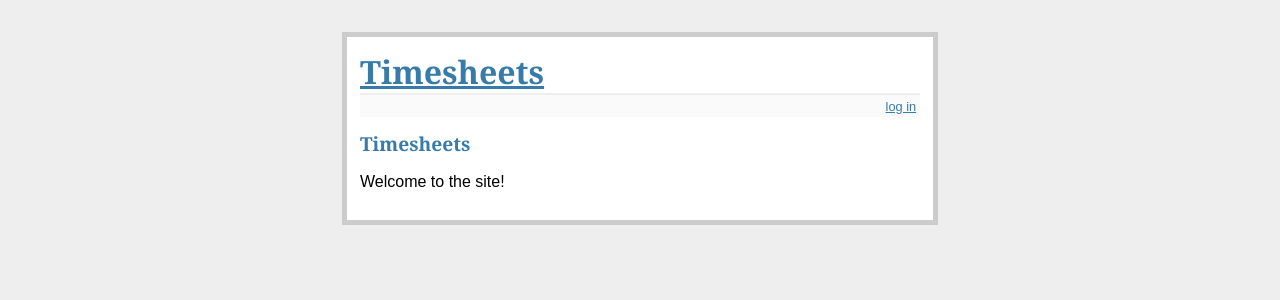
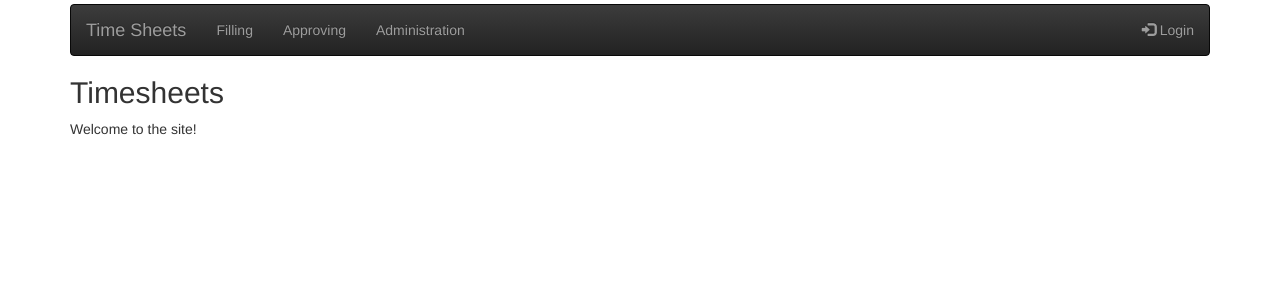
Before and after one commit to nad2000/Flask-Timesheets, a Python web app: template templates/empty.html in a window 1280 px wide. Shown: the top 300 px of the page. Run offline with Jinja, Linux system fonts and the light colour scheme; the template is opened without the code that fills it, so the values that code supplies are empty; some libraries are stand-ins or nearby versions.

Commit message:
set up base template

```diff
--- a/__init__.py
+++ b/__init__.py
@@ -57,6 +57,10 @@ if app.debug:
     logger.setLevel(logging.DEBUG)
     logger.addHandler(logging.StreamHandler())
 
+    from flask_debugtoolbar import DebugToolbarExtension
+    toolbar = DebugToolbarExtension(app)
+
+
 class DateConverter(BaseConverter):
     """
     Date value converter from a string formated as "YYYY-MM-DD"
--- a/models.py
+++ b/models.py
@@ -28,7 +28,7 @@ class Role(db.Model, RoleMixin):
     description = TextField(null=True)
 
     class Meta:
-        table_alias = 'c'
+        table_alias = 'r'
 
 class User(db.Model, UserMixin):
     username = CharField(unique=True, index=True)
--- a/settings.py
+++ b/settings.py
@@ -3,7 +3,8 @@ import os
 SECRET_KEY = 'p3-9ug8e6jyg%j-)4n36yethsthdud705k#5=86w=x&4mizw89'
 DEBUG = True
 DATABASE = "sqlite:///timesheet.db"
-POSTS_PER_PAGE = 5
+
+DEBUG_TB_INTERCEPT_REDIRECTS = False
 
 
 # Flask-Security config
--- a/templates/approve.html
+++ b/templates/approve.html
@@ -1,5 +1,5 @@
-{% extends "layout.html" %}
-{% block body %}
+{% extends "base.html" %}
+{% block content %}
   <h2>Timesheets</h2>
   <p>Welcome to the site!</p>
   <!-- filling the timesheets -->
--- /dev/null
+++ b/templates/base.html
@@ -0,0 +1,69 @@
+{% import 'includes/_macros.html' as macros with context -%}
+<!DOCTYPE html>
+<html>
+  <head>
+    <title>{% block title %}{% endblock %}</title>
+    {% block head_meta %}
+        <meta charset="UTF-8">
+        <meta charset="UTF-8">
+        <meta http-equiv="X-UA-Compatible" content="IE=edge,chrome=1">
+        <meta name="viewport" content="width=device-width, initial-scale=1.0">
+        <meta name="description" content="">
+        <meta name="author" content="Radomirs Cirskis <nad2000 A T gmail D O T com>">
+    {% endblock %}
+	<link rel="stylesheet" href="https://maxcdn.bootstrapcdn.com/bootstrap/3.3.6/css/bootstrap.min.css" integrity="sha384-1q8mTJOASx8j1Au+a5WDVnPi2lkFfwwEAa8hDDdjZlpLegxhjVME1fgjWPGmkzs7" crossorigin="anonymous">
+	<link rel="stylesheet" href="https://maxcdn.bootstrapcdn.com/bootstrap/3.3.6/css/bootstrap-theme.min.css" integrity="sha384-fLW2N01lMqjakBkx3l/M9EahuwpSfeNvV63J5ezn3uZzapT0u7EYsXMjQV+0En5r" crossorigin="anonymous">
+	<style>body {padding-top: 4px;}</style>
+  </head>
+  <body>
+    {% block page_body %}
+    <div class="container">
+      <nav class="navbar navbar-inverse" role="navigation">
+		<div class="container-fluid">
+			<div class="navbar-header">
+			  <button type="button" class="navbar-toggle" data-toggle="collapse" d
+					ata-target="#app-navbar">
+				<span class="sr-only">Toggle navigation</span>
+				<span class="icon-bar"></span>
+				<span class="icon-bar"></span>
+				<span class="icon-bar"></span>
+			  </button>
+			  <a class="navbar-brand" href="{{ url_for('homepage') }}">Time Sheets</a>
+			</div>
+			<!-- navbar content -->
+			<div class="nav navbar-nav" id="app-navbar">
+				<ul class="nav navbar-nav">
+					<li>
+						<a href="{{ url_for('timesheet') }}">Filling</a>
+					</li>
+					<li>
+						<a href="{{ url_for('approve') }}">Approving</a>
+					</li>
+					<li>
+						<a href="{{ url_for('admin.index') }}">Administration</a>
+					</li>
+				</ul>
+			</div>
+			<ul class="nav navbar-nav navbar-right">
+				{% if current_user.is_authenticated %}
+				<li><a href="{{ url_for('security.logout') }}"><span class="glyphicon glyphicon-log-out"></span> Logout</a></li>
+				{% else %}
+				<li><a href="{{ url_for('security.login') }}"><span class="glyphicon glyphicon-log-in"></span> Login</a></li>
+				{% endif %}
+			</ul>
+        </div>
+      </nav>
+
+      {% block messages %}
+		{{ macros.messages() }}
+      {% endblock %}
+	  {% block content %}
+      {% endblock %}
+    </div>
+    {% endblock %}
+
+	<script src="https://ajax.googleapis.com/ajax/libs/jquery/2.2.4/jquery.min.js"></script>
+	<script src="https://maxcdn.bootstrapcdn.com/bootstrap/3.3.6/js/bootstrap.min.js" integrity="sha384-0mSbJDEHialfmuBBQP6A4Qrprq5OVfW37PRR3j5ELqxss1yVqOtnepnHVP9aJ7xS" crossorigin="anonymous"></script>
+
+	</body>
+</html>
--- a/templates/empty.html
+++ b/templates/empty.html
@@ -1,5 +1,5 @@
-{% extends "layout.html" %}
-{% block body %}
+{% extends "base.html" %}
+{% block content %}
   <h2>Timesheets</h2>
   <p>Welcome to the site!</p>
   <!-- filling the timesheets -->
--- /dev/null
+++ b/templates/includes/_macros.html
@@ -0,0 +1,77 @@
+{% macro menu_icon(item) -%}
+{% set icon_type = item.get_icon_type() %}
+{%- if icon_type %}
+  {% set icon_value = item.get_icon_value() %}
+  {% if icon_type == 'glyph' %}
+    <i class="glyphicon {{ icon_value }}"></i>
+  {% elif icon_type == 'fa' %}
+    <i class="fa {{ icon_value }}"></i>
+  {% elif icon_type == 'image' %}
+    <img src="{{ url_for('static', filename=icon_value) }}" alt="menu image">
+  {% elif icon_type == 'image-url' %}
+    <img src="item.icon_value" alt="menu image">
+  {% endif %}
+{% endif %}
+{%- endmacro %}
+
+{% macro menu() %}
+  {%- for item in admin_view.admin.menu() %}
+    {%- if item.is_category() -%}
+      {% set children = item.get_children() %}
+      {%- if children %}
+        {% set class_name = item.get_class_name() %}
+        {%- if item.is_active(admin_view) %}
+        <li class="active dropdown">
+        {% else -%}
+        <li class="dropdown">
+        {%- endif %}
+          <a class="dropdown-toggle" data-toggle="dropdown" href="javascript:void(0)">
+            {% if item.class_name %}<span class="{{ item.class_name }}"></span> {% endif %}{{ item.name }}<b class="caret"></b>
+          </a>
+          <ul class="dropdown-menu">
+          {%- for child in children -%}
+            {% set class_name = child.get_class_name() %}
+            {%- if child.is_active(admin_view) %}
+            <li class="active{% if class_name %} {{class_name}}{% endif %}">
+            {% else %}
+            <li{% if class_name %} class="{{class_name}}"{% endif %}>
+            {%- endif %}
+              <a href="{{ child.get_url() }}">{{ menu_icon(child) }}{{ child.name }}</a>
+            </li>
+          {%- endfor %}
+          </ul>
+        </li>
+      {% endif %}
+    {%- else %}
+      {%- if item.is_accessible() and item.is_visible() -%}
+        {% set class_name = item.get_class_name() %}
+        {%- if item.is_active(admin_view) %}
+        <li class="active{% if class_name %} {{class_name}}{% endif %}">
+        {%- else %}
+        <li{% if class_name %} class="{{class_name}}"{% endif %}>
+        {%- endif %}
+          <a href="{{ item.get_url() }}">{{ menu_icon(item) }}{{ item.name }}</a>
+        </li>
+      {%- endif -%}
+    {% endif -%}
+  {% endfor %}
+{% endmacro %}
+
+{% macro messages() %}
+  {% with messages = get_flashed_messages(with_categories=True) %}
+    {% if messages %}
+      {% for category, m in messages %}
+        {% if category %}
+        {# alert-error changed to alert-danger in bootstrap 3, mapping is for backwards compatibility #}
+        {% set mapping = {'message': 'info', 'error': 'danger'} %}
+        <div class="alert alert-{{ mapping.get(category, category) }} alert-dismissable">
+        {% else %}
+        <div class="alert alert-dismissable">
+        {% endif %}
+          <button type="button" class="close" data-dismiss="alert" aria-hidden="true">&times;</button>
+          {{ m }}
+        </div>
+      {% endfor %}
+    {% endif %}
+  {% endwith %}
+{% endmacro %}
--- a/templates/timesheet.html
+++ b/templates/timesheet.html
@@ -1,4 +1,4 @@
-{% extends "layout.html" %}
+{% extends "base.html" %}
 {% block body %}
   <h2>Timesheets</h2>
   <p>Welcome to the site!</p>
--- a/views.py
+++ b/views.py
@@ -9,6 +9,10 @@ from flask.ext.security import login_required, roles_required
 
 
 class AppModelView(ModelView):
+    """
+    Admin Model view customization according to
+
+    """
 
     column_formatters = dict(
         started_at=lambda v, c, m, p: m.started_at.strftime("%H:%M"),
```
